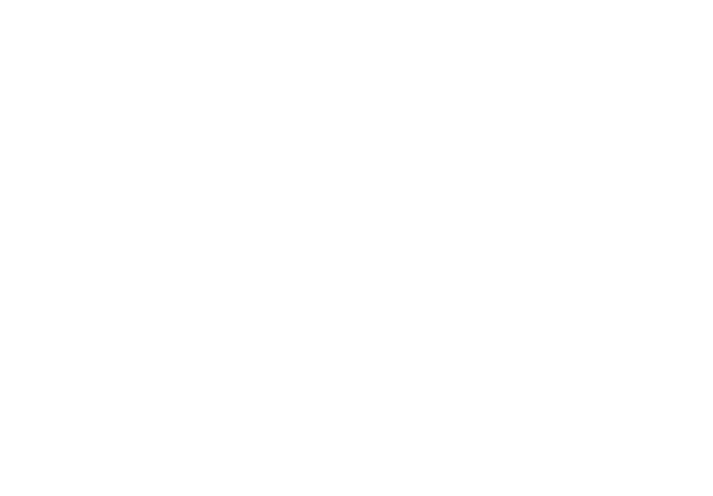
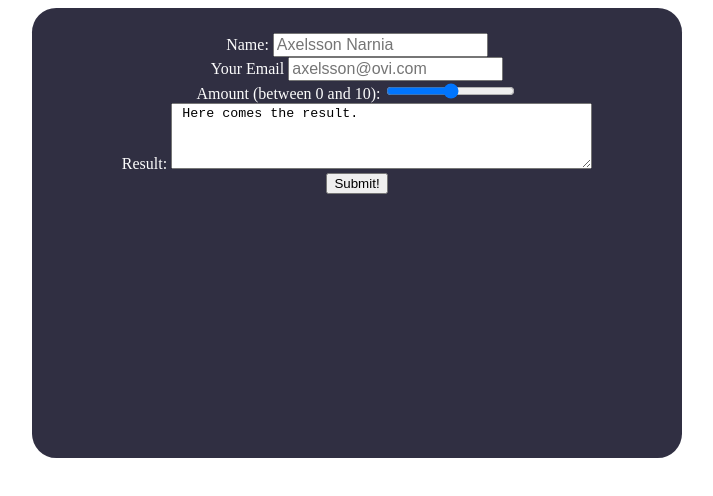
Before and after one commit to numinousv/html--forms, a plain HTML site: page index.html in a window 1280 px wide. Shown: the whole page, without its empty margins (283-996 px from the left). Drawn offline with Linux system fonts and the light colour scheme.

Commit message:
Co-authored-by: IsakRydstrom <IsakRydstrom@users.noreply.github.com> Co-authored-by: Alice Karlén <alicekrln@users.noreply.github.com> Co-authored-by: Olúwafẹmi <oluwafemi-love@users.noreply.github.com> Co-authored-by: maxstunkel-source <maxstunkel-source@users.noreply.github.com>

```diff
--- a/index.html
+++ b/index.html
@@ -5,6 +5,7 @@
     <meta name="viewport" content="width=device-width, initial-scale=1.0" />
     <title>formslol</title>
     <script defer src="main.js"></script>
+    <link rel="stylesheet" href="styles.css" />
   </head>
   <style>
     form {
@@ -15,9 +16,40 @@
     }
   </style>
   <body>
-    <div>
+    <form id="basicForm">
+      <div class="name-container">
+        <label for="fname">Name:</label>
+        <input
+          type="text"
+          id="fname"
+          name="fname"
+          placeholder="Axelsson Narnia"
+        />
+      </div>
 
-    </div>
-    <form id="basicForm"></form>
+      <div class="email-container">
+        <label for="email">Your Email</label>
+        <input
+          type="email"
+          id="maili"
+          name="email"
+          placeholder="axelsson@ovi.com"
+        />
+      </div>
+
+      <div class="range-container">
+        <label for="amounts">Amount (between 0 and 10):</label>
+        <input type="range" id="amounts" name="amounts" min="0" max="10" />
+      </div>
+
+      <div class="result-container">
+        <label for="result">Result: </label>
+        <textarea id="result" name="result" rows="4" cols="50">
+ Here comes the result.</textarea
+        >
+      </div>
+
+      <button type="button" id="submit">Submit!</button>
+    </form>
   </body>
 </html>
--- a/main.js
+++ b/main.js
@@ -1,5 +1,5 @@
 const form = document.getElementById("basicForm");
-const amount = form.elements.amount;
+const amount = form.elements.amounts;
 const result = form.elements.result;
 
 form.addEventListener("submit", (e) => {
--- /dev/null
+++ b/styles.css
@@ -0,0 +1,14 @@
+form {
+    display: block;
+    width: 600px;
+    height: 400px;
+    background-color: hsl(243, 17%, 22%);
+    padding: 25px;
+
+    margin: 0 auto;
+    border-radius: 24.25px;
+
+    color: #fcfcfc;
+
+    text-align: center;
+}
```
